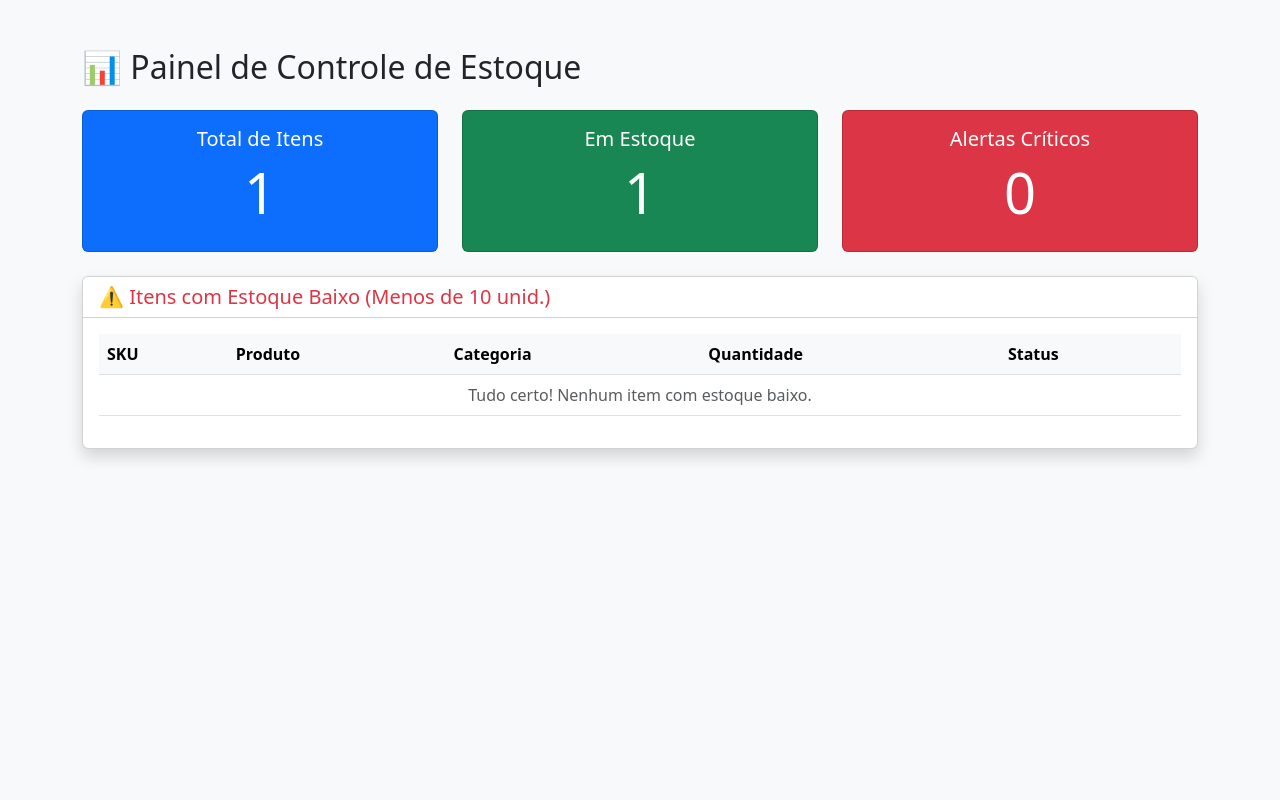
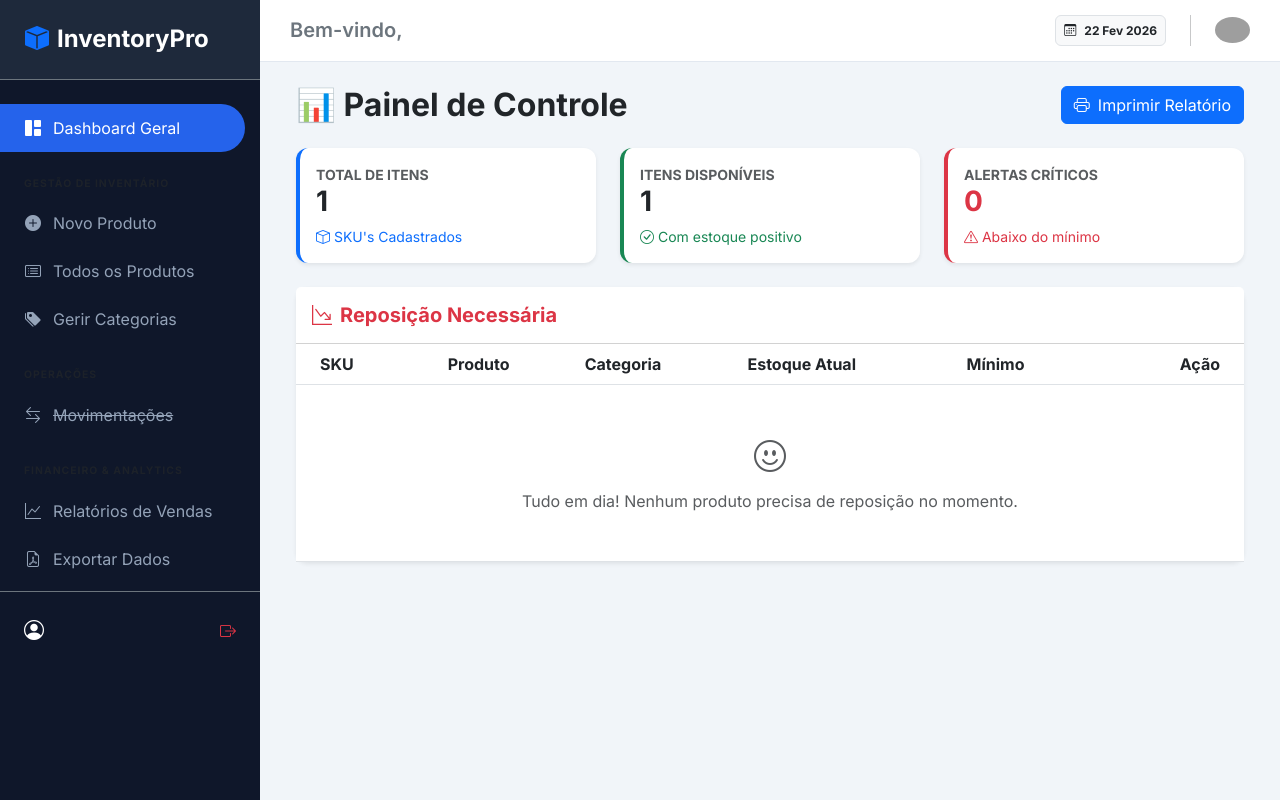
Before and after one commit to EngSivaldo/django-inventario-docker, a Django app: page /dashboard/ in a window 1280 px wide. Run offline with Django 5.2, Linux system fonts and the light colour scheme; tables that the repository leaves empty hold one stand-in row (values such as "Sample post"); grey boxes are pictures that could not be loaded.

Commit message:
refactor: implementa template base, SKU automático e navegação centralizada

```diff
--- a/produtos/views.py
+++ b/produtos/views.py
@@ -1,18 +1,41 @@
-from django.shortcuts import render
-from .models import Produto
+from django.shortcuts import render, redirect
+from .models import Produto, Categoria
+from .forms import ProdutoForm, CategoriaForm
 
+# Tela 1: Dashboard (Alertas)
 def dashboard_estoque(request):
-    # Mudamos 'quantidade' para 'quantidade_estoque'
     estoque_critico = Produto.objects.filter(quantidade_estoque__lt=10)
-
-    total_produtos = Produto.objects.count()
-    # Mudamos aqui também para contar quem tem estoque
-    produtos_ativos = Produto.objects.filter(quantidade_estoque__gt=0).count()
-
     context = {
         'produtos_alerta': estoque_critico,
-        'total_geral': total_produtos,
-        'em_estoque': produtos_ativos,
+        'total_geral': Produto.objects.count(),
+        'em_estoque': Produto.objects.filter(quantidade_estoque__gt=0).count(),
         'alerta_count': estoque_critico.count(),
     }
     return render(request, 'dashboard.html', context)
+
+# Tela 2: Listagem Geral (Todo o Inventário)
+def listar_produtos(request):
+    produtos = Produto.objects.all().order_by('-criado_em')
+    return render(request, 'listar_produtos.html', {'produtos': produtos})
+
+# Tela 3: Cadastro de Produto (SKU Automático)
+def cadastrar_produto(request):
+    if request.method == 'POST':
+        form = ProdutoForm(request.POST)
+        if form.is_valid():
+            form.save()
+            return redirect('listar_produtos') # Redireciona para a lista após salvar
+    else:
+        form = ProdutoForm()
+    return render(request, 'cadastro_produto.html', {'form': form})
+
+# Tela 4: Cadastro de Categoria
+def cadastrar_categoria(request):
+    if request.method == 'POST':
+        form = CategoriaForm(request.POST)
+        if form.is_valid():
+            form.save()
+            return redirect('cadastrar_produto')
+    else:
+        form = CategoriaForm()
+    return render(request, 'cadastrar_categoria.html', {'form': form})
--- a/setup/urls.py
+++ b/setup/urls.py
@@ -1,11 +1,18 @@
-
 from django.contrib import admin
-from django.urls import path, include
-
-from produtos.views import dashboard_estoque
+from django.urls import path
+from produtos.views import (
+    dashboard_estoque,
+    cadastrar_produto,
+    cadastrar_categoria, # Certifique-se de importar a view
+    listar_produtos
+)
 
 urlpatterns = [
     path('admin/', admin.site.urls),
-    path('api/', include('api.urls')), # Conecta as rotas
     path('dashboard/', dashboard_estoque, name='dashboard'),
+    path('produtos/', listar_produtos, name='listar_produtos'),
+    path('produtos/novo/', cadastrar_produto, name='cadastrar_produto'),
+
+    # ESTA É A LINHA QUE ESTÁ FALTANDO OU ESTÁ COM O NOME ERRADO:
+    path('categorias/novo/', cadastrar_categoria, name='cadastrar_categoria'),
 ]
--- /dev/null
+++ b/templates/base.html
@@ -0,0 +1,105 @@
+<!DOCTYPE html>
+<html lang="pt-pt">
+<head>
+    <meta charset="UTF-8">
+    <meta name="viewport" content="width=device-width, initial-scale=1.0">
+    <title>{% block title %}InventoryPro | ERP{% endblock %}</title>
+
+    <link href="https://fonts.googleapis.com/css2?family=Inter:wght@300;400;600;700&display=swap" rel="stylesheet">
+    <link rel="stylesheet" href="https://cdn.jsdelivr.net/npm/bootstrap-icons@1.11.0/font/bootstrap-icons.css">
+    <link href="https://cdn.jsdelivr.net/npm/bootstrap@5.3.0/dist/css/bootstrap.min.css" rel="stylesheet">
+
+    <style>
+        :root { --sidebar-bg: #0f172a; --primary-blue: #2563eb; }
+        body { font-family: 'Inter', sans-serif; background-color: #f1f5f9; }
+
+        /* Layout Structure */
+        #wrapper { display: flex; align-items: stretch; }
+        #sidebar { min-width: 260px; max-width: 260px; min-height: 100vh; background: var(--sidebar-bg); color: #fff; transition: all 0.3s; }
+        #content { width: 100%; padding: 0; min-height: 100vh; }
+
+        /* Sidebar Links */
+        .sidebar-header { padding: 25px; background: #1e293b; }
+        .nav-link { color: #94a3b8; padding: 12px 25px; display: flex; align-items: center; gap: 12px; transition: 0.2s; }
+        .nav-link:hover { background: #1e293b; color: #fff; }
+        .nav-link.active { background: var(--primary-blue); color: #fff; border-radius: 0 25px 25px 0; margin-right: 15px; }
+
+        /* Top Navbar */
+        .top-nav { background: #fff; padding: 15px 30px; border-bottom: 1px solid #e2e8f0; }
+
+        /* Cards */
+        .card { border: none; border-radius: 12px; box-shadow: 0 1px 3px rgba(0,0,0,0.1); }
+    </style>
+    {% block extra_css %}{% endblock %}
+</head>
+<body>
+
+<div id="wrapper">
+    <nav id="sidebar">
+    <div class="sidebar-header border-bottom border-secondary mb-3">
+        <h4 class="mb-0 fw-bold text-white"><i class="bi bi-box-fill me-2 text-primary"></i>InventoryPro</h4>
+    </div>
+
+    <div class="py-2">
+        <a href="{% url 'dashboard' %}" class="nav-link {% if request.resolver_match.url_name == 'dashboard' %}active{% endif %}">
+            <i class="bi bi-grid-1x2-fill"></i> Dashboard Geral
+        </a>
+
+        <div class="px-4 mt-4 mb-2 text-muted text-uppercase fw-bold" style="font-size: 0.65rem; letter-spacing: 1px;">Gestão de Inventário</div>
+
+        <a href="{% url 'cadastrar_produto' %}" class="nav-link {% if request.resolver_match.url_name == 'cadastrar_produto' %}active{% endif %}">
+            <i class="bi bi-plus-circle-fill"></i> Novo Produto
+        </a>
+        <a href="{% url 'listar_produtos' %}" class="nav-link {% if request.resolver_match.url_name == 'listar_produtos' %}active{% endif %}">
+            <i class="bi bi-card-list"></i> Todos os Produtos
+        </a>
+
+        <a href="{% url 'cadastrar_categoria' %}" class="nav-link {% if request.resolver_match.url_name == 'cadastrar_categoria' %}active{% endif %}">
+            <i class="bi bi-tags-fill"></i> Gerir Categorias
+        </a>
+
+        <div class="px-4 mt-4 mb-2 text-muted text-uppercase fw-bold" style="font-size: 0.65rem; letter-spacing: 1px;">Operações</div>
+
+        <a href="#" class="nav-link text-decoration-line-through" title="Em breve">
+            <i class="bi bi-arrow-left-right"></i> Movimentações
+        </a>
+
+        <div class="px-4 mt-4 mb-2 text-muted text-uppercase fw-bold" style="font-size: 0.65rem; letter-spacing: 1px;">Financeiro & Analytics</div>
+
+        <a href="#" class="nav-link">
+            <i class="bi bi-graph-up"></i> Relatórios de Vendas
+        </a>
+        <a href="#" class="nav-link">
+            <i class="bi bi-file-earmark-pdf"></i> Exportar Dados
+        </a>
+    </div>
+
+    <div class="mt-auto p-4 border-top border-secondary">
+        <div class="d-flex align-items-center gap-2">
+            <i class="bi bi-person-circle fs-5"></i>
+            <span class="small">{{ request.user.username }}</span>
+            <a href="/admin/logout/" class="ms-auto text-danger"><i class="bi bi-box-arrow-right"></i></a>
+        </div>
+    </div>
+</nav>
+
+    <div id="content">
+        <header class="top-nav d-flex justify-content-between align-items-center">
+            <h5 class="mb-0 fw-semibold text-secondary">Bem-vindo, {{ request.user.username }}</h5>
+            <div class="d-flex align-items-center gap-3">
+                <span class="badge bg-light text-dark border p-2"><i class="bi bi-calendar3 me-2"></i>22 Fev 2026</span>
+                <div class="vr mx-2"></div>
+                <img src="https://ui-avatars.com/api/?name={{ request.user.username }}&background=0D6EFD&color=fff" class="rounded-circle" width="35">
+            </div>
+        </header>
+
+        <div class="container-fluid p-4">
+            {% block content %}{% endblock %}
+        </div>
+    </div>
+</div>
+
+<script src="https://cdn.jsdelivr.net/npm/bootstrap@5.3.0/dist/js/bootstrap.bundle.min.js"></script>
+{% block extra_js %}{% endblock %}
+</body>
+</html>
--- a/templates/dashboard.html
+++ b/templates/dashboard.html
@@ -1,70 +1,87 @@
-<!DOCTYPE html>
-<html lang="pt-br">
-<head>
-    <meta charset="UTF-8">
-    <meta name="viewport" content="width=device-width, initial-scale=1.0">
-    <title>Dashboard de Inventário</title>
-    <link href="https://cdn.jsdelivr.net/npm/bootstrap@5.3.0/dist/css/bootstrap.min.css" rel="stylesheet">
-</head>
-<body class="bg-light">
+{% extends 'base.html' %}
 
-<div class="container mt-5">
-    <h2 class="mb-4">📊 Painel de Controle de Estoque</h2>
+{% block title %}Dashboard | InventoryPro{% endblock %}
 
-    <div class="row mb-4">
+{% block content %}
+<div class="container-fluid">
+    <div class="d-flex justify-content-between align-items-center mb-4">
+        <h2 class="fw-bold text-dark mb-0">📊 Painel de Controle</h2>
+        <button class="btn btn-primary" onclick="window.print()">
+            <i class="bi bi-printer me-2"></i>Imprimir Relatório
+        </button>
+    </div>
+
+    <div class="row g-4 mb-4">
         <div class="col-md-4">
-            <div class="card bg-primary text-white">
-                <div class="card-body text-center">
-                    <h5>Total de Itens</h5>
-                    <h2 class="display-4">{{ total_geral }}</h2>
+            <div class="card border-0 border-start border-primary border-4 shadow-sm h-100">
+                <div class="card-body">
+                    <div class="text-muted small fw-bold text-uppercase">Total de Itens</div>
+                    <div class="h3 fw-bold mb-0">{{ total_geral }}</div>
+                    <div class="mt-2 small text-primary"><i class="bi bi-box"></i> SKU's Cadastrados</div>
                 </div>
             </div>
         </div>
         <div class="col-md-4">
-            <div class="card bg-success text-white">
-                <div class="card-body text-center">
-                    <h5>Em Estoque</h5>
-                    <h2 class="display-4">{{ em_estoque }}</h2>
+            <div class="card border-0 border-start border-success border-4 shadow-sm h-100">
+                <div class="card-body">
+                    <div class="text-muted small fw-bold text-uppercase">Itens Disponíveis</div>
+                    <div class="h3 fw-bold mb-0">{{ em_estoque }}</div>
+                    <div class="mt-2 small text-success"><i class="bi bi-check-circle"></i> Com estoque positivo</div>
                 </div>
             </div>
         </div>
         <div class="col-md-4">
-            <div class="card bg-danger text-white">
-                <div class="card-body text-center">
-                    <h5>Alertas Críticos</h5>
-                    <h2 class="display-4">{{ alerta_count }}</h2>
+            <div class="card border-0 border-start border-danger border-4 shadow-sm h-100">
+                <div class="card-body">
+                    <div class="text-muted small fw-bold text-uppercase">Alertas Críticos</div>
+                    <div class="h3 fw-bold mb-0 text-danger">{{ alerta_count }}</div>
+                    <div class="mt-2 small text-danger"><i class="bi bi-exclamation-triangle"></i> Abaixo do mínimo</div>
                 </div>
             </div>
         </div>
     </div>
 
-    <div class="card shadow">
-        <div class="card-header bg-white">
-            <h5 class="mb-0 text-danger">⚠️ Itens com Estoque Baixo (Menos de 10 unid.)</h5>
+    <div class="card border-0 shadow-sm">
+        <div class="card-header bg-white py-3">
+            <h5 class="mb-0 fw-bold text-danger">
+                <i class="bi bi-graph-down-arrow me-2"></i>Reposição Necessária
+            </h5>
         </div>
-        <div class="card-body">
-            <table class="table table-hover">
-                <thead class="table-light">
+        <div class="card-body p-0">
+            <div class="table-responsive">
+                <table class="table table-hover align-middle mb-0">
+                    <thead class="bg-light">
                         <tr>
-                        <th>SKU</th>
+                            <th class="px-4">SKU</th>
                             <th>Produto</th>
                             <th>Categoria</th>
-                        <th>Quantidade</th>
-                        <th>Status</th>
+                            <th>Estoque Atual</th>
+                            <th>Mínimo</th>
+                            <th class="text-end px-4">Ação</th>
                         </tr>
                     </thead>
                     <tbody>
                         {% for produto in produtos_alerta %}
                         <tr>
-                        <td><code>{{ produto.sku }}</code></td>
+                            <td class="px-4"><span class="badge bg-secondary-subtle text-secondary">{{ produto.sku }}</span></td>
                             <td><strong>{{ produto.nome }}</strong></td>
-                        <td>{{ produto.categoria.nome }}</td>
-                        <td><span class="badge bg-danger">{{ produto.quantidade_estoque }}</span></td>
-                        <td><small class="text-uppercase fw-bold text-danger">Reposição Urgente</small></td>
+                            <td><span class="text-muted">{{ produto.categoria.nome|default:"Sem Categoria" }}</span></td>
+                            <td>
+                                <span class="fw-bold text-danger">{{ produto.quantidade_estoque }}</span>
+                            </td>
+                            <td>{{ produto.estoque_minimo }}</td>
+                            <td class="text-end px-4">
+                                <a href="#" class="btn btn-sm btn-outline-primary">
+                                    <i class="bi bi-plus"></i> Pedido
+                                </a>
+                            </td>
                         </tr>
                         {% empty %}
                         <tr>
-                        <td colspan="5" class="text-center text-muted">Tudo certo! Nenhum item com estoque baixo.</td>
+                            <td colspan="6" class="text-center py-5 text-muted">
+                                <i class="bi bi-emoji-smile fs-2 d-block mb-2"></i>
+                                Tudo em dia! Nenhum produto precisa de reposição no momento.
+                            </td>
                         </tr>
                         {% endfor %}
                     </tbody>
@@ -72,6 +89,5 @@
             </div>
         </div>
     </div>
-
-</body>
-</html>
+</div>
+{% endblock %}
```
Also changed, not shown: produtos/forms.py (added, +36 -0 lines), produtos/models.py (+16 -3 lines), templates/cadastrar_categoria.html (added, +41 -0 lines), templates/cadastro_produto.html (added, +73 -0 lines), templates/listar_produtos.html (added, +67 -0 lines), produtos/migrations/0003_categoria_criado_em_produto_atualizado_em_and_more.py (added). Lines whose indentation alone changed are shown as unchanged.
